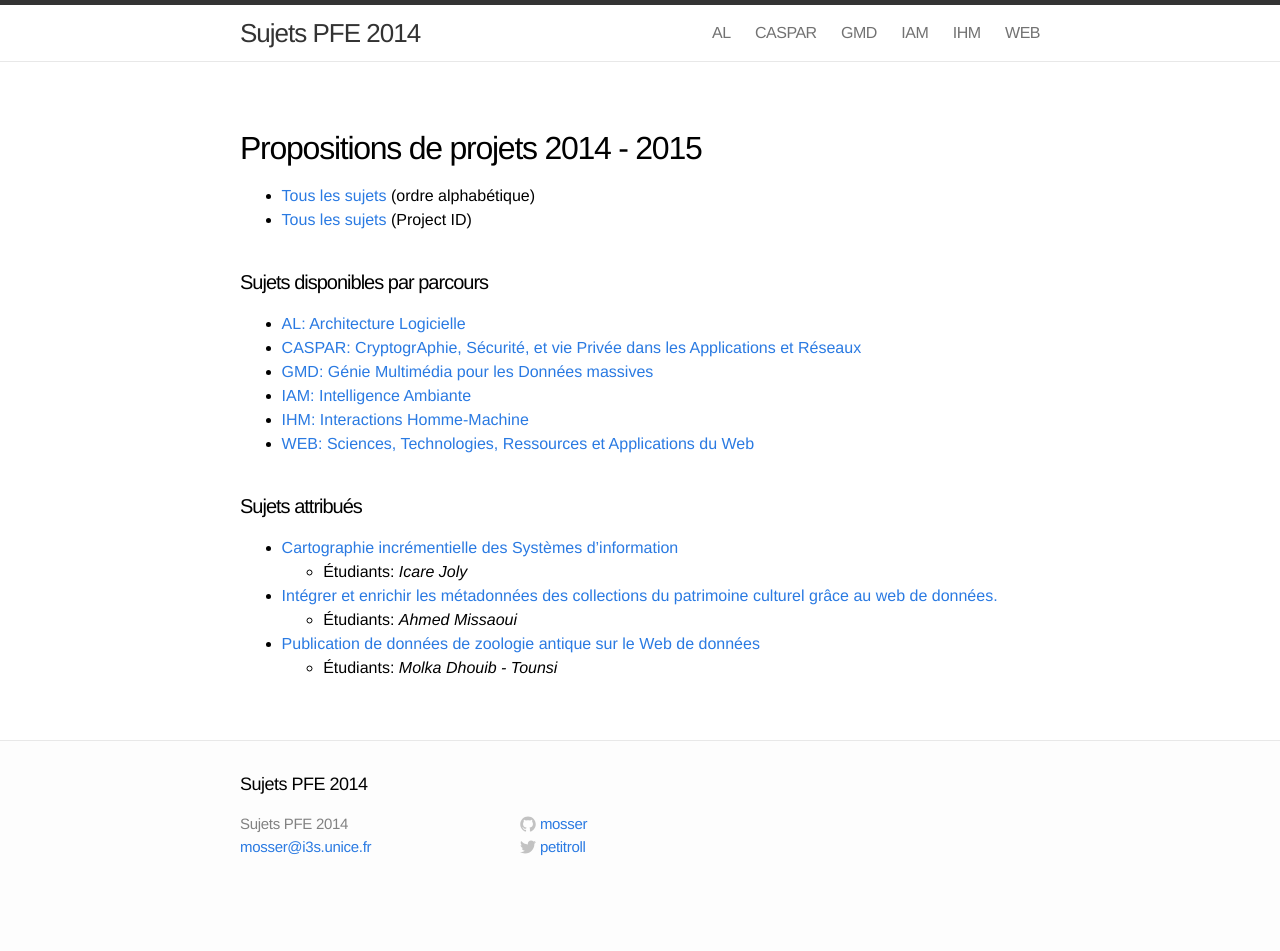
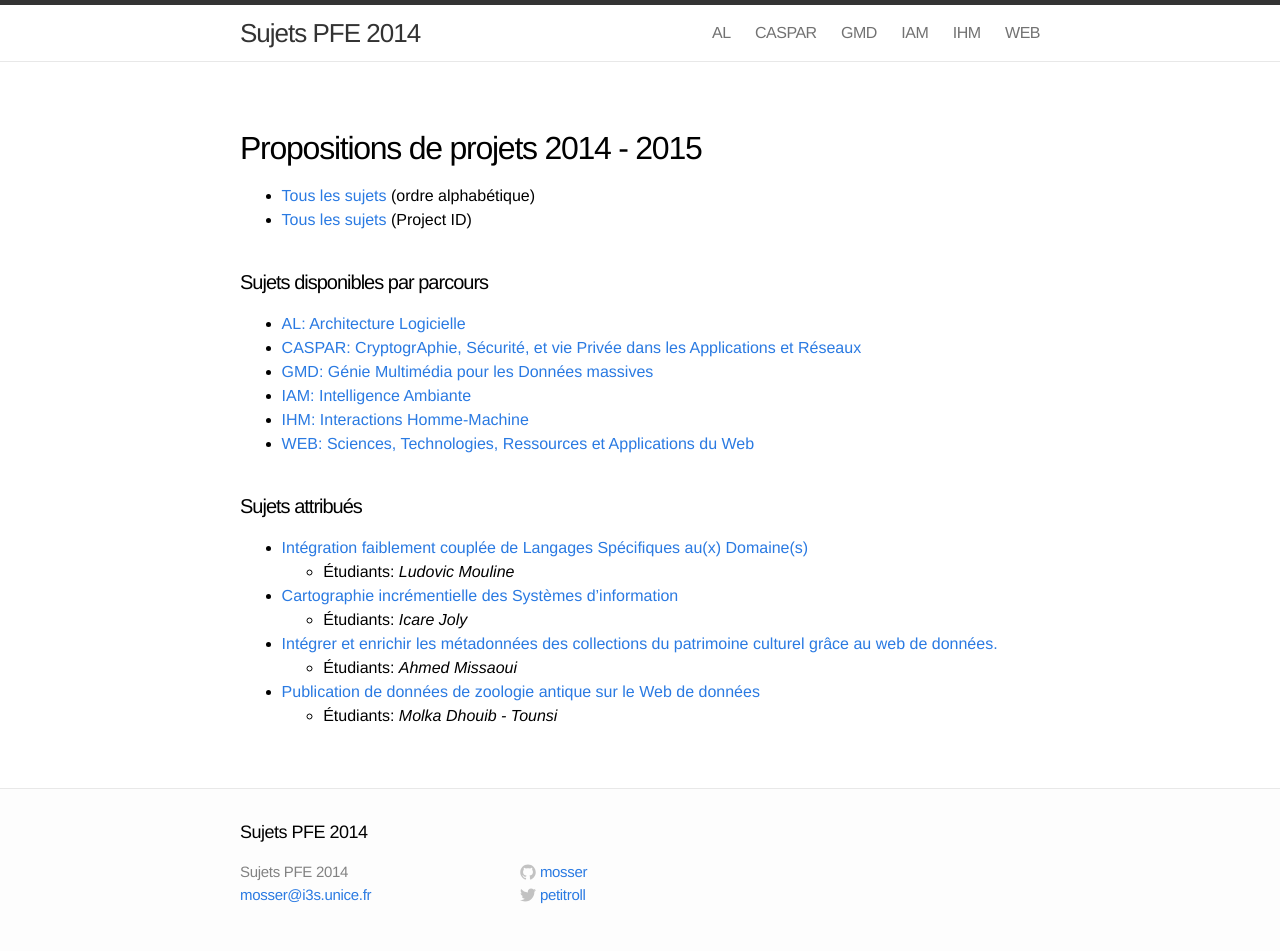
Before and after one commit to gmolines/pfe, a Jekyll site: the page built from index.md, in a window 1280 px wide. Built offline with Jekyll 4.4.1, drawn with Linux system fonts in a browser that asks for light colours; before the commit the page ends 903 px from its top, so only the background shows below that.

Commit message:
Update 2014-09-15-Y1415-S060.markdown

```diff
--- a/_posts/2014-09-15-Y1415-S060.markdown
+++ b/_posts/2014-09-15-Y1415-S060.markdown
@@ -2,7 +2,8 @@
 layout: post
 title: "Intégration faiblement couplée de Langages Spécifiques au(x) Domaine(s)"
 date: 2014-09-15 22:24:30
-categories: [dispo, al]
+categories: [oqp, al]
+students: ["Ludovic Mouline"]
 pid: Y1415-S060
 type: Research
 contact: Sébastien Mosser
```
